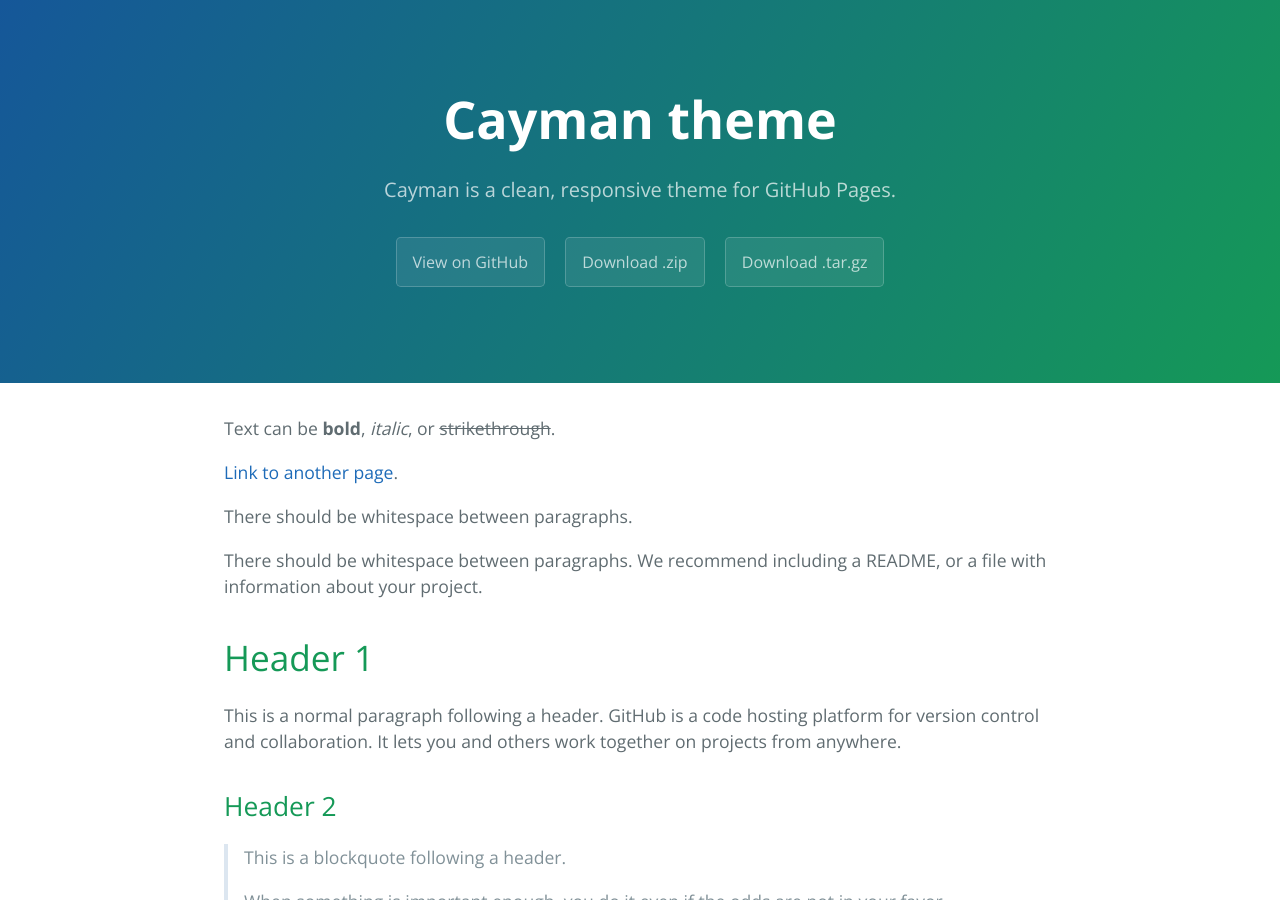
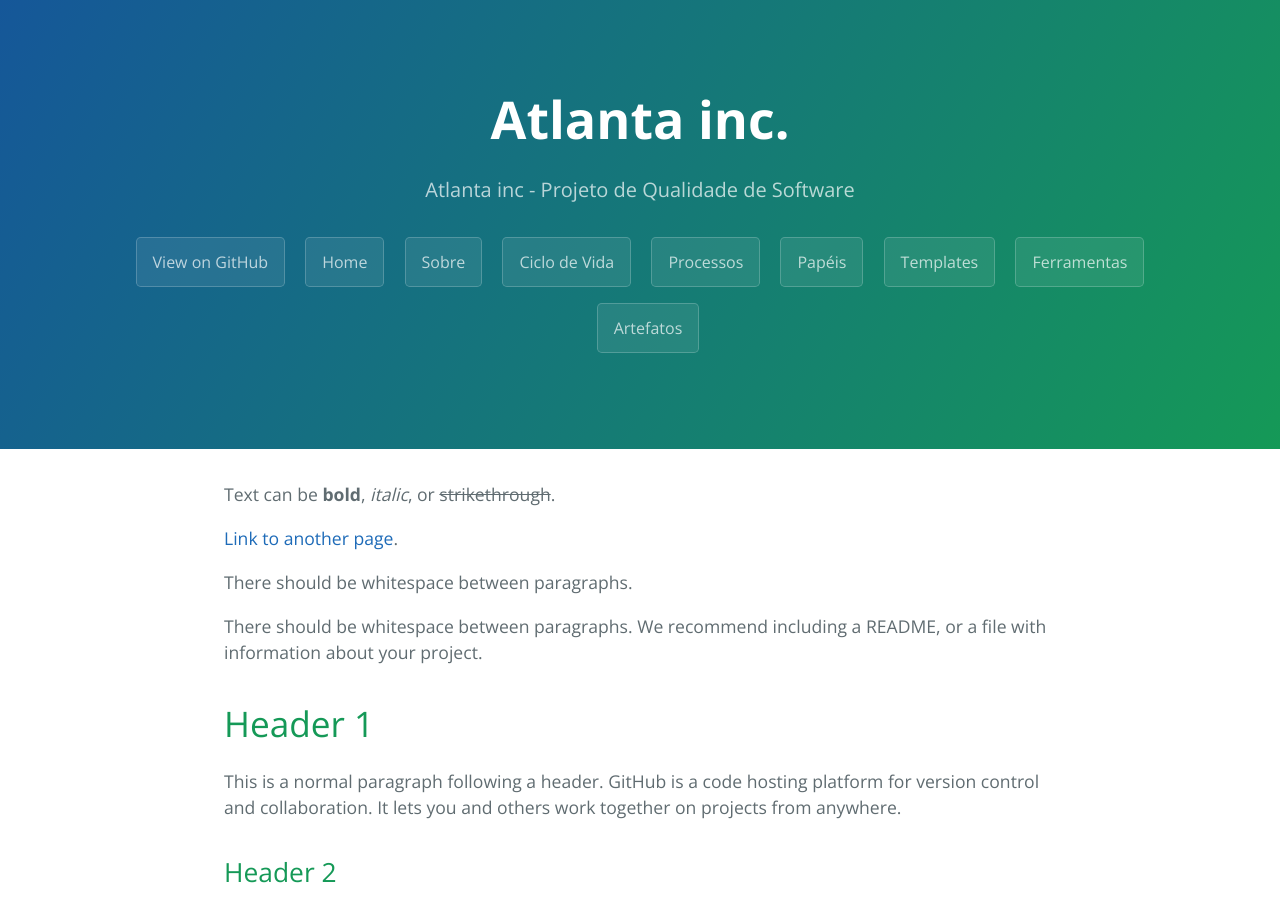
Before and after one commit to beatrizacbs/atlantida, a Jekyll site: the page built from index.md, in a window 1280 px wide and 900 px high. Built offline with Jekyll 4.4.1, drawn with Linux system fonts in a browser that asks for light colours.

Commit message:
btns and page title

```diff
--- a/_config.yml
+++ b/_config.yml
@@ -1,5 +1,5 @@
-title: Cayman theme
-description: Cayman is a clean, responsive theme for GitHub Pages.
-show_downloads: true
+title: Atlanta inc.
+description: Atlanta inc - Projeto de Qualidade de Software
+show_downloads: false
 google_analytics:
 theme: jekyll-theme-cayman
--- a/_layouts/default.html
+++ b/_layouts/default.html
@@ -32,6 +32,14 @@
         <a href="{{ site.github.zip_url }}" class="btn">Download .zip</a>
         <a href="{{ site.github.tar_url }}" class="btn">Download .tar.gz</a>
       {% endif %}
+	<a href="{{ _pages/home.html }}" class="btn">Home</a>
+	<a href="{{ _pages/home.html }}" class="btn">Sobre</a>
+	<a href="{{ _pages/home.html }}" class="btn">Ciclo de Vida</a>
+	<a href="{{ _pages/home.html }}" class="btn">Processos</a>
+	<a href="{{ _pages/home.html }}" class="btn">Papéis</a>
+	<a href="{{ _pages/home.html }}" class="btn">Templates</a>
+	<a href="{{ _pages/home.html }}" class="btn">Ferramentas</a>
+	<a href="{{ _pages/home.html }}" class="btn">Artefatos</a>
     </header>
 
     <main id="content" class="main-content" role="main">
```
Also changed, not shown: _pages/artefatos.md (added, +11 -0 lines), _pages/ciclo_de_vida.md (added, +11 -0 lines), _pages/ferramentas.md (added, +11 -0 lines), _pages/home.md (added, +11 -0 lines), _pages/papeis.md (added, +11 -0 lines), _pages/processos.md (added, +11 -0 lines), _pages/sobre.md (added, +11 -0 lines), _pages/templates.md (added, +11 -0 lines).
